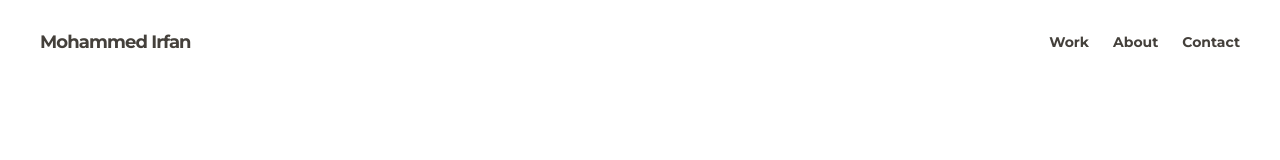
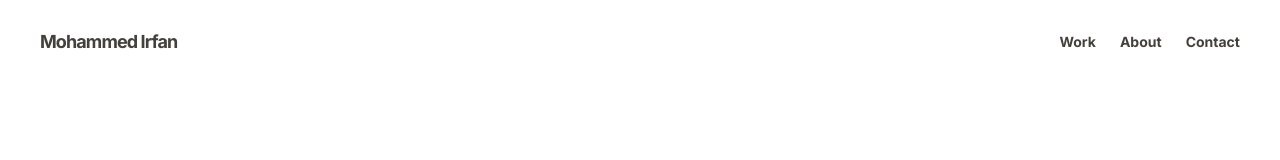
Before and after one commit to MohammedIrfan244/portfolio_next, a Next.js app: page / in a window 1280 px wide. Shown: the top 160 px of the page. Built offline with nearby package versions, Linux system fonts and the light colour scheme.

Commit message:
feat: Update Navbar to use Framer Motion for animations and switch font to Inter

```diff
--- a/src/component/layout/Navbar.tsx
+++ b/src/component/layout/Navbar.tsx
@@ -1,15 +1,36 @@
 import React from 'react'
-import { montserrat } from '@/lib/font'
+import { inter } from '@/lib/font'
+import {motion} from 'framer-motion'
 
 function Navbar() {
   return (
     <div
-     className={`fixed w-full flex justify-between items-center py-5 md:py-7 lg:py-7 px-6 md:px-7 lg:px-10 font-bold text-stone-700 ${montserrat.className}`}>
-      <a className='text-lg tracking-tighter hover:cursor-pointer mix-blend-difference hover:opacity-75'>Mohammed Irfan</a>
+     className={`fixed w-full flex justify-between items-center py-5 md:py-7 lg:py-7 px-6 md:px-7 lg:px-10 font-bold text-stone-700 ${inter.className}`}>
+      <motion.a
+      initial={{ opacity: 0, y: -20 }}
+      animate={{ opacity: 1, y: 0 }}
+      transition={{ duration: 0.5 }}
+      href='#'
+       className='text-lg tracking-tighter hover:cursor-pointer mix-blend-difference hover:opacity-75'>Mohammed Irfan</motion.a>
       <div className='flex gap-3 md:gap-5 lg:gap-6 text-base'>
-        <a className='text-sm hover:cursor-pointer hover:opacity-75'>Work</a>
-        <a className='text-sm hover:cursor-pointer hover:opacity-75'>About</a>
-        <a className='text-sm hover:cursor-pointer hover:opacity-75'>Contact</a>
+        <motion.a
+        initial={{ opacity: 0, y: -20 }}
+        animate={{ opacity: 1, y: 0 }}
+        transition={{ duration: 0.5, delay: 0.1 }}
+        href='#'
+         className='text-sm hover:cursor-pointer hover:opacity-75'>Work</motion.a>
+        <motion.a
+        initial={{ opacity: 0, y: -20 }}
+        animate={{ opacity: 1, y: 0 }}
+        transition={{ duration: 0.5, delay: 0.2 }}
+        href='#'
+         className='text-sm hover:cursor-pointer hover:opacity-75'>About</motion.a>
+        <motion.a
+        initial={{ opacity: 0, y: -20 }}
+        animate={{ opacity: 1, y: 0 }}
+        transition={{ duration: 0.5, delay: 0.3 }}
+        href='#'
+         className='text-sm hover:cursor-pointer hover:opacity-75'>Contact</motion.a>
       </div>
     </div>
   )
--- a/src/lib/font.ts
+++ b/src/lib/font.ts
@@ -1,5 +1,5 @@
 import { Young_Serif } from "next/font/google";
-import { Montserrat } from "next/font/google";
+import { Inter } from "next/font/google";
 
 
 export const youngSerif = Young_Serif({
@@ -8,7 +8,7 @@ export const youngSerif = Young_Serif({
     weight: ["400"],
     });
 
-export const montserrat = Montserrat({
+export const inter = Inter({
     variable:"--font-montserrat",
     subsets: ["latin"],
     weight: ["400", "500", "600", "700"],
```
